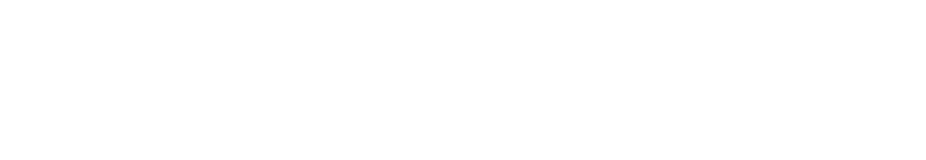
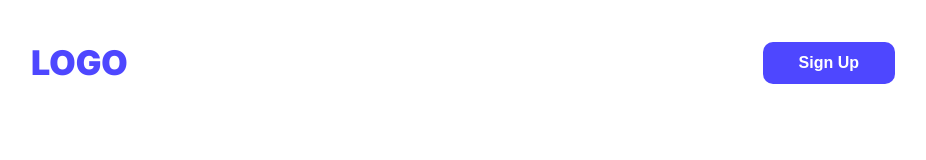
Before and after one commit to stamahmudtonmoy/programming-hero-assignment-1, a plain HTML site: page index.html in a window 1280 px wide. Shown: the whole page, without its empty margins (177-1103 px from the left). Drawn offline with Linux system fonts and the light colour scheme.

Commit message:
added the Navbar Section

```diff
--- a/index.html
+++ b/index.html
@@ -4,10 +4,19 @@
     <meta charset="UTF-8">
     <meta name="viewport" content="width=device-width, initial-scale=1.0">
     <title>Programming Hero Assignment 1</title>
+    <link rel="preconnect" href="https://fonts.googleapis.com">
+<link rel="preconnect" href="https://fonts.gstatic.com" crossorigin>
+<link href="https://fonts.googleapis.com/css2?family=Inter:ital,opsz,wght@0,14..32,100..900;1,14..32,100..900&display=swap" rel="stylesheet">
+    <link rel="stylesheet" href="styles/assignment.css">
 </head>
-<body>
-    <header>
-
+<body class="inter-normal">
+    <header class="head">
+        <nav>
+            <h3 class="nav-title">LOGO</h3>
+            <ul>
+                <li><a href=""><button class="btn-primary">Sign Up</button></a></li>
+            </ul>
+        </nav>
     </header>
     <main>
 
--- /dev/null
+++ b/styles/assignment.css
@@ -0,0 +1,43 @@
+
+.inter-normal{
+  font-family: "Inter", sans-serif;
+  font-optical-sizing: auto;
+  font-style: normal;
+}
+
+/* button style */
+.btn-primary{
+    background-color: #4E47FF;
+    font-family: "Raleway", sans-serif;
+    font-optical-sizing: auto;
+    font-style: normal;
+    font-weight: bold;
+    font-size: 16px;
+    color: #FFFFFF;
+    border: none;
+    padding: 12px 36px;
+    border-radius: 10px;
+
+}
+
+/* nav styles */
+nav{
+    display: flex;
+    align-items: center;
+    justify-content: space-between;
+    margin: 0px 200px;
+}
+
+.nav-title{
+    font-weight: 900;
+    font-size: 34px;
+    color: #4E47FF;
+}
+
+nav ul{
+    display: flex;
+}
+
+nav ul li{
+    list-style: none;
+}
```
Also changed, not shown: Assets/Hero-bg.png (added), Assets/avatar.png (added), Assets/icon-star.png (added), Assets/wc-big.png (added), Assets/wc-mini.png (added), ui/action.png (added), ui/banner.png (added), ui/footer.png (added), ui/newsletter.png (added), ui/productive_user.png (added), ui/review.png (added).
